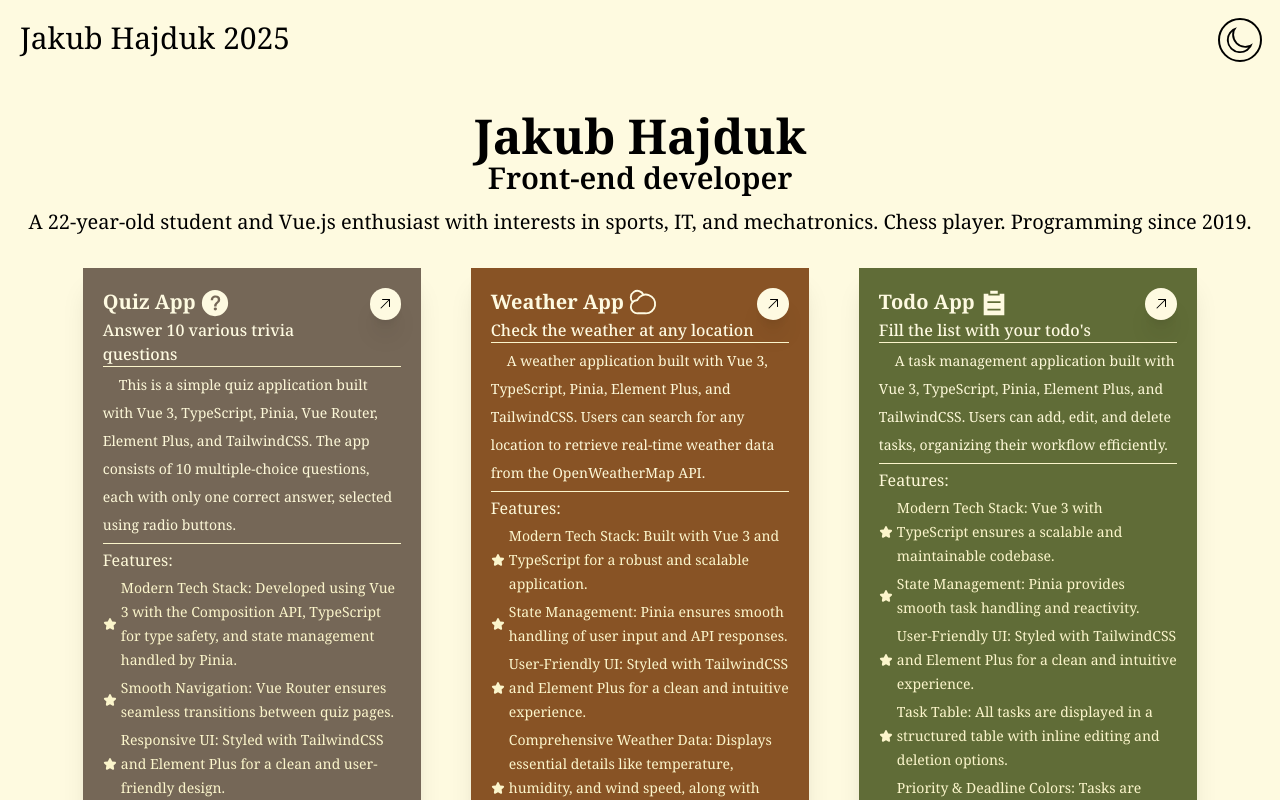
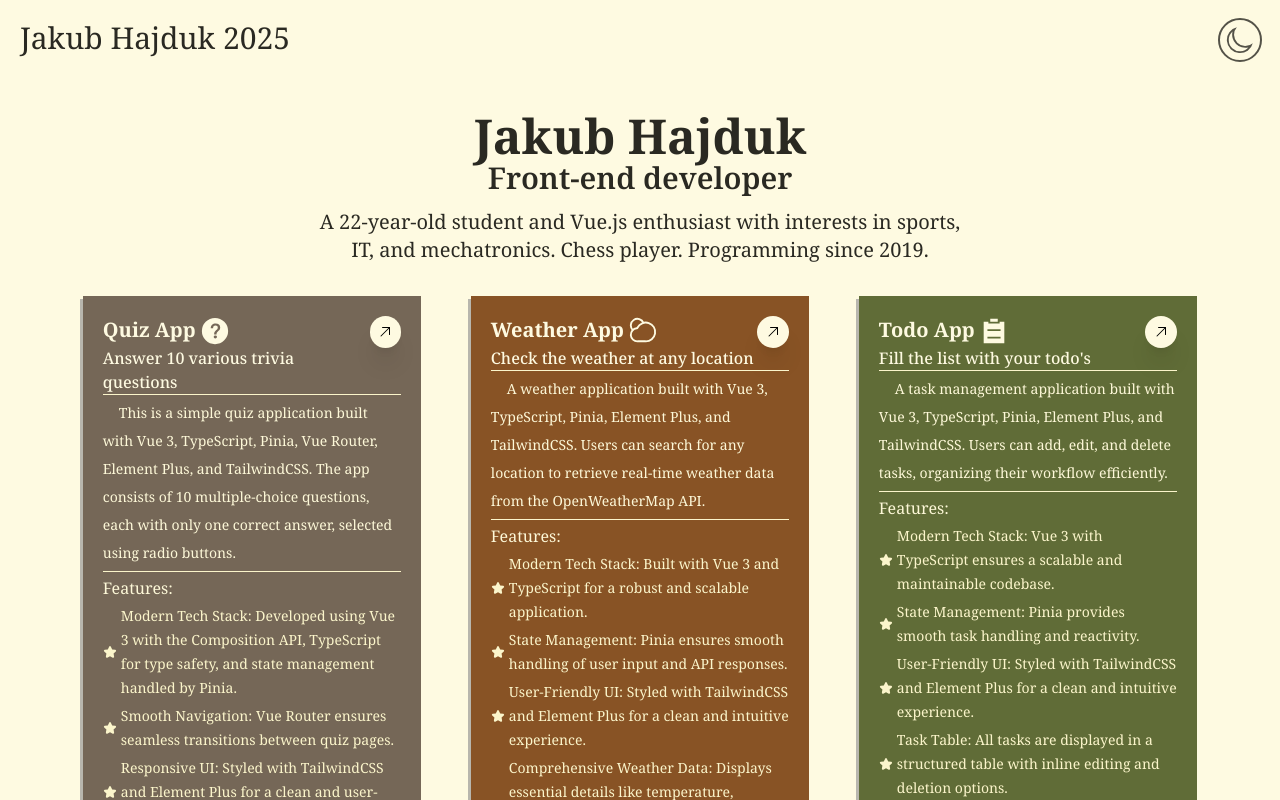
Before and after one commit to jakubhajduk53/portfolio-vue, a Vue app: page / in a window 1280 px wide. Shown: the top 800 px of the page. Built offline with nearby package versions, Linux system fonts and the light colour scheme.

Commit message:
feat: update styles, replace rgb with hsl

```diff
--- a/src/App.vue
+++ b/src/App.vue
@@ -25,12 +25,12 @@ watch(darkmode, (newValue) => {
 
 <template>
   <div
-    class="flex flex-col min-h-full dark:bg-[#0D1B2A] dark:text-[#E0E1DD] bg-[#fefae0]"
+    class="flex flex-col min-h-full bg-[hsl(52,94%,94%)] dark:bg-[hsl(211,53%,11%)] dark:text-[hsl(75,6%,87%)]"
   >
     <nav class="flex h-[100px] justify-between p-5">
       <div class="text-xl md:text-3xl">Jakub Hajduk 2025</div>
       <button
-        class="flex items-center justify-center gap-5 outline-2 rounded-full size-8 md:size-10 hover:cursor-pointer select-none"
+        class="flex items-center justify-center gap-5 outline-2 rounded-full size-8 md:size-10 hover:cursor-pointer select-none opacity-80 dark:text-yellow-400"
         @click="
           () => {
             darkmode = !darkmode;
@@ -46,7 +46,7 @@ watch(darkmode, (newValue) => {
         <p class="text-xl md:text-3xl font-semibold mb-3">
           Front-end developer
         </p>
-        <p class="text-base md:text-xl">
+        <p class="text-base md:text-xl w-[33em]">
           A 22-year-old student and Vue.js enthusiast with interests in sports,
           IT, and mechatronics. Chess player. Programming since 2019.
         </p>
--- a/src/components/ProjectComponent.vue
+++ b/src/components/ProjectComponent.vue
@@ -10,7 +10,7 @@ defineProps<Project>();
   <div
     :class="[
       customStyle,
-      'flex flex-col w-9/10 shadow-xl p-3 md:p-5 text-description-primary dark:text-description-dark-primary',
+      'flex flex-col w-9/10 shadow-[-3px_3px_0px_hsl(52,7%,70%)] dark:shadow-[-3px_3px_0px_hsl(211,53%,22%)] p-3 md:p-5 text-description-primary dark:text-description-dark-primary ',
     ]"
   >
     <div class="flex justify-between">
--- a/src/style.css
+++ b/src/style.css
@@ -8,6 +8,7 @@ body,
   margin: 0;
   padding: 0;
   box-sizing: border-box;
+  color: hsl(52, 10%, 15%);
 }
 
 @theme {
```
